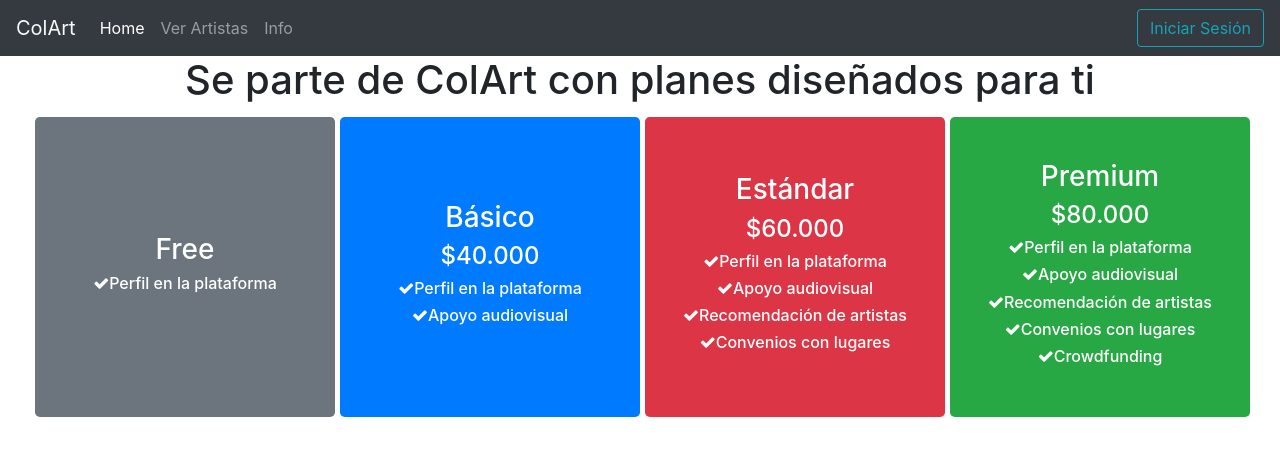
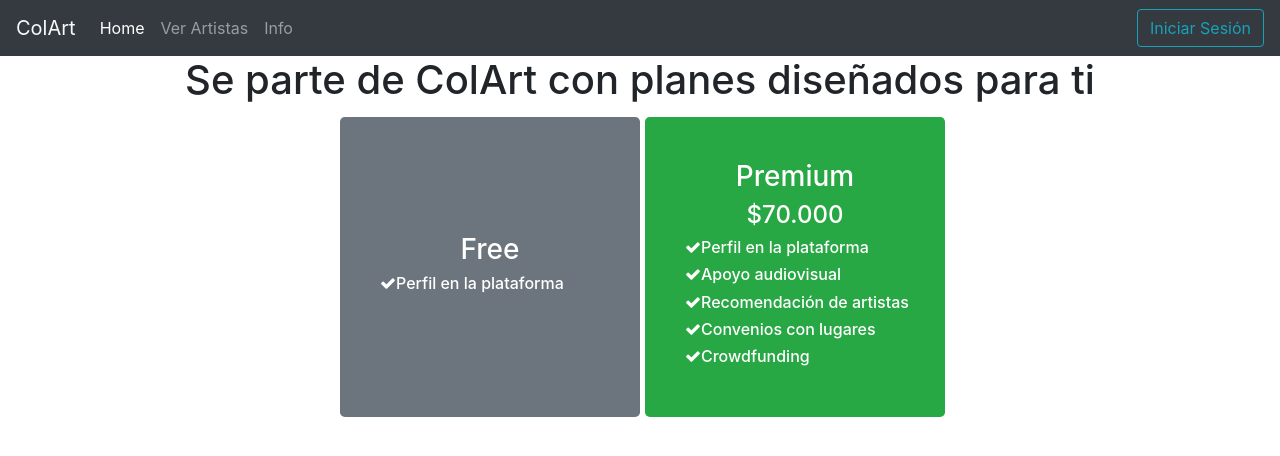
Before and after one commit to mishale22/ColArt, a React (Create React App) app in the folder colart-project/colart/: page /Payment in a window 1280 px wide. Shown: the top 456 px of the page. Built offline with nearby package versions, Linux system fonts and the light colour scheme.

Commit message:
fix categories buttons

```diff
--- a/colart-project/colart/src/components/Payment/Payment.js
+++ b/colart-project/colart/src/components/Payment/Payment.js
@@ -3,10 +3,11 @@ import React, { Component } from 'react';
 
 class Payment extends Component {
   render() {
-    var styles={ width:'300px',
-        height:'300px',
-        border:'150px',
-        marginLeft:'5px',
+    var styles = {
+      width: '300px',
+      height: '300px',
+      border: '150px',
+      marginLeft: '5px',
       marginTop: '5px'
     };
     return (
@@ -15,36 +16,39 @@ class Payment extends Component {
           <h1>Se parte de ColArt con planes diseñados para ti</h1>
 
 
-      <button type="button" class="btn btn-secondary  btn-lg" style={styles}>
+          <button type="button" className="btn btn-secondary  btn-lg" style={styles}>
             <h3>Free</h3>
-
-      <h6><i class="fa fa-check"></i>Perfil en la plataforma</h6>
+            <div className="container ml-4">
+            <div className="row">
+            <h6><i className="fa fa-check"></i>Perfil en la plataforma</h6>
+            </div>
+            </div>
           </button>
 
-    <button type="button" class="btn btn-primary btn-lg" style={styles}>
-      <h3>Básico</h3>
-      <h4>$40.000</h4>
-      <h6><i class="fa fa-check"></i>Perfil en la plataforma</h6>
-      <h6><i class="fa fa-check"></i>Apoyo audiovisual</h6>
-    </button>
+          <button type="button" className="btn btn-success btn-lg" style={styles}>
+            <h3>Premium</h3>
+            <h4>$70.000</h4>
 
-    <button type="button" class="btn btn-danger btn-lg" style={styles}>
-      <h3>Estándar</h3>
-      <h4>$60.000</h4>
-      <h6><i class="fa fa-check"></i>Perfil en la plataforma</h6>
-      <h6><i class="fa fa-check"></i>Apoyo audiovisual</h6>
-      <h6><i class="fa fa-check"></i>Recomendación de artistas</h6>
-      <h6><i class="fa fa-check"></i>Convenios con lugares</h6>
-    </button>
 
-    <button type="button" class="btn btn-success btn-lg" style={styles}>
-      <h3>Premium</h3>
-      <h4>$80.000</h4>
-      <h6><i class="fa fa-check"></i>Perfil en la plataforma</h6>
-      <h6><i class="fa fa-check"></i>Apoyo audiovisual</h6>
-      <h6><i class="fa fa-check"></i>Recomendación de artistas</h6>
-      <h6><i class="fa fa-check"></i>Convenios con lugares</h6>
-      <h6><i class="fa fa-check"></i>Crowdfunding</h6>
+
+            <div className="container ml-4">
+              <div className="row">
+                <h6><i className="fa fa-check"></i>Perfil en la plataforma</h6>
+              </div>
+              <div className="row">
+                <h6><i className="fa fa-check"></i>Apoyo audiovisual</h6>
+              </div>
+
+              <div className="row">
+                <h6><i className="fa fa-check"></i>Recomendación de artistas</h6>
+              </div>
+              <div className="row">
+                <h6><i className="fa fa-check"></i>Convenios con lugares</h6>
+              </div>
+              <div className="row">
+                <h6><i className="fa fa-check"></i>Crowdfunding</h6>
+              </div>
+            </div>
           </button>
         </div>
       </div>
--- a/colart-project/colart/src/components/categories/Categories.js
+++ b/colart-project/colart/src/components/categories/Categories.js
@@ -3,11 +3,10 @@ import { Link } from 'react-router-dom';
 class Categories extends Component {
   render() {
     var styles = {
-      width: '300px',
-      height: '150px',
-      border: '150px',
-      marginLeft: '5px',
-      marginTop: '5px',
+      width: '350px',
+      height: '350px',
+     // borderRadius: '150px',
+    //  marginLeft: '25px',
 
     };
 
@@ -18,7 +17,7 @@ class Categories extends Component {
       display: 'none'
     }
     return (
-      <div className="Categories">
+      <div className="Categories text-center">
         <h1>Conoce los diferentes tipos de entretenimiento artístico y cultural</h1>
 
         <div className="container">
@@ -28,11 +27,11 @@ class Categories extends Component {
             <div className="col-sm">
 
               <Link className="nav-link" to="/Category">
-                <button type="button" className="btn btn-primary btn-lg" style={styles}>
 
-                  <h3>Música</h3>
-                  <h6>¡Descubre a los mejores talentos músicales!</h6>
-                </button>
+                <img  style={styles} src="https://images.pexels.com/photos/761963/pexels-photo-761963.jpeg?auto=compress&cs=tinysrgb&dpr=2&h=650&w=940" />
+                <h3>Música</h3>
+                <h6>¡Descubre a los mejores talentos músicales!</h6>
+
               </Link>
 
 
@@ -40,10 +39,11 @@ class Categories extends Component {
 
             <div className="col-sm">
               <Link className="nav-link" to="/Category">
-                <button type="button" className="btn btn-primary btn-lg" style={styles}>
+              <img  style={styles} src="https://images.pexels.com/photos/1882309/pexels-photo-1882309.jpeg?auto=compress&cs=tinysrgb&dpr=2&h=650&w=940" />
+
                   <h3>Pintura</h3>
                   <h6>¡Conoce las obras artísticas más auténticas!</h6>
-                </button>
+
               </Link>
             </div>
           </div>
@@ -53,19 +53,21 @@ class Categories extends Component {
 
             <div className="col-sm">
               <Link className="nav-link" to="/Category">
-                <button type="button" className="btn btn-primary btn-lg" style={styles}>
+              <img  style={styles} src="https://images.pexels.com/photos/1028957/pexels-photo-1028957.jpeg?auto=compress&cs=tinysrgb&dpr=2&h=650&w=940" />
+
                   <h3>Teatro</h3>
                   <h6>¡Experimenta los expertos en artes escénicas!</h6>
-                </button>
+
               </Link>
             </div>
 
             <div className="col-sm">
               <Link className="nav-link" to="/Category">
-                <button type="button" className="btn btn-primary btn-lg" style={styles}>
+              <img style={styles}  src="https://images.pexels.com/photos/576801/pexels-photo-576801.jpeg?auto=compress&cs=tinysrgb&dpr=2&h=650&w=940" />
+
                   <h3>Danza</h3>
                   <h6>¡Baila, Baila y no pares de bailar con los mejores bailarines!</h6>
-                </button>
+
               </Link>
             </div>
           </div>
--- a/colart-project/colart/src/components/categorydetail/CategoryDetail.js
+++ b/colart-project/colart/src/components/categorydetail/CategoryDetail.js
@@ -19,7 +19,7 @@ class CategoryDetail extends Component {
 
             </div>
             <div className="col-sm">
-              <h5>Ya que en toda cultura conocida hubo alguna forma de manifestación musical, la historia de la música abarca todas las sociedades y épocas. No se limita,como es habitual en algunos ámbitos académicos a occidente. A menudo se utiliza la expresión «historia de la música» para referirse exclusivamente a la historia de la música europea y su evolución en el mundo occidental.</h5>
+              <p>Ya que en toda cultura conocida hubo alguna forma de manifestación musical, la historia de la música abarca todas las sociedades y épocas. No se limita,como es habitual en algunos ámbitos académicos a occidente. A menudo se utiliza la expresión «historia de la música» para referirse exclusivamente a la historia de la música europea y su evolución en el mundo occidental.</p>
             </div>
 
 
@@ -30,11 +30,11 @@ class CategoryDetail extends Component {
           <div className="row">
             <div className="col-sm">
 
-            <img src="https://www.elcorreodemadrid.com/images/carpeta_relacionados/2019/03/16/20474_laboratorio_de_intonarumori.jpg" className="card-img-top" alt="..." />
+              <img src="https://www.elcorreodemadrid.com/images/carpeta_relacionados/2019/03/16/20474_laboratorio_de_intonarumori.jpg" className="card-img-top" alt="..." />
 
-           </div>
+            </div>
             <div className="col-sm">
-            <h5>El futurismo fue uno de los movimientos iniciales de vanguardia en la Europa del Siglo XX. Esta corriente artística fue fundada en Italia por el poeta italiano Filippo Tommaso Marinetti, quien redacta el Manifiesto Futurista, y lo publica el 20 de febrero de 1909 en el diario Le Figaro de París.</h5>
+              <p>El futurismo fue uno de los movimientos iniciales de vanguardia en la Europa del Siglo XX. Esta corriente artística fue fundada en Italia por el poeta italiano Filippo Tommaso Marinetti, quien redacta el Manifiesto Futurista, y lo publica el 20 de febrero de 1909 en el diario Le Figaro de París.</p>
 
             </div>
 
@@ -45,11 +45,11 @@ class CategoryDetail extends Component {
 
           <div className="row">
             <div className="col-sm">
-            <img src=" https://images.pexels.com/photos/953213/pexels-photo-953213.jpeg?auto=compress&cs=tinysrgb&dpr=2&h=650&w=940" className="card-img-top" alt="..." />
+              <img src=" https://images.pexels.com/photos/953213/pexels-photo-953213.jpeg?auto=compress&cs=tinysrgb&dpr=2&h=650&w=940" className="card-img-top" alt="..." />
 
             </div>
             <div className="col-sm">
-              <h5>  Debemos hacer que el ciudadano sienta y vea las bondades de la clase de música, de lo contrario él seguirá pensando (sintiendo) que, si bien eso lo ayuda o podría ayudarlo, nadie debe tomar decisiones afectivas por él. Este es el estricto punto de la cuestión: el afecto, lo emocional, los sentimientos. La idea es partir del afecto y no de la técnica.</h5>
+              <p>  Debemos hacer que el ciudadano sienta y vea las bondades de la clase de música, de lo contrario él seguirá pensando (sintiendo) que, si bien eso lo ayuda o podría ayudarlo, nadie debe tomar decisiones afectivas por él. Este es el estricto punto de la cuestión: el afecto, lo emocional, los sentimientos. La idea es partir del afecto y no de la técnica.</p>
             </div>
 
 
```
Lines whose indentation alone changed are shown as unchanged.
